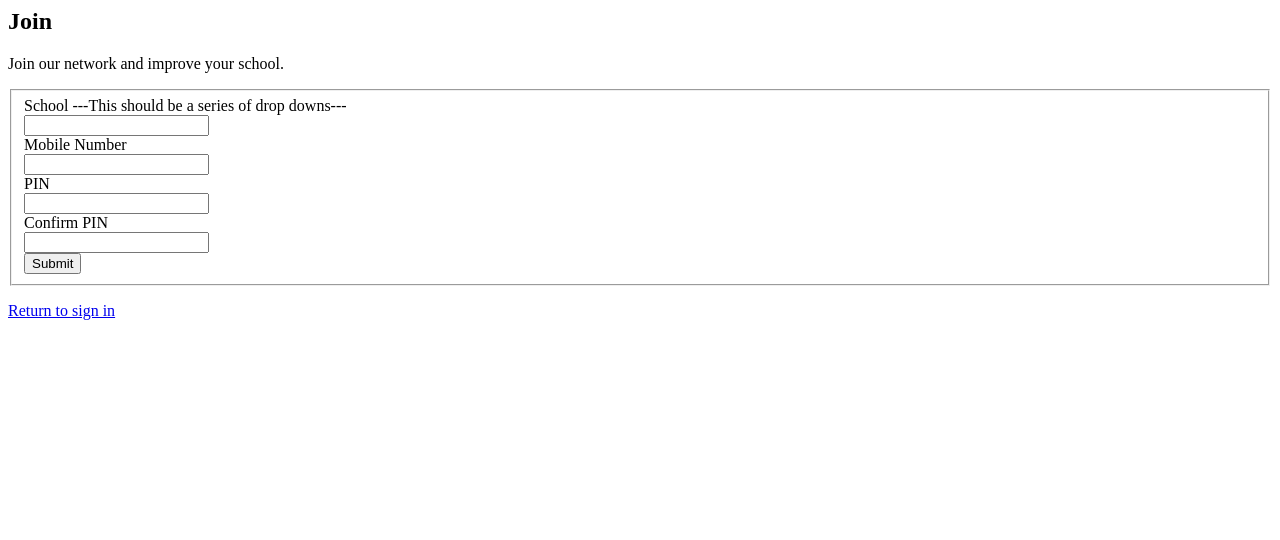
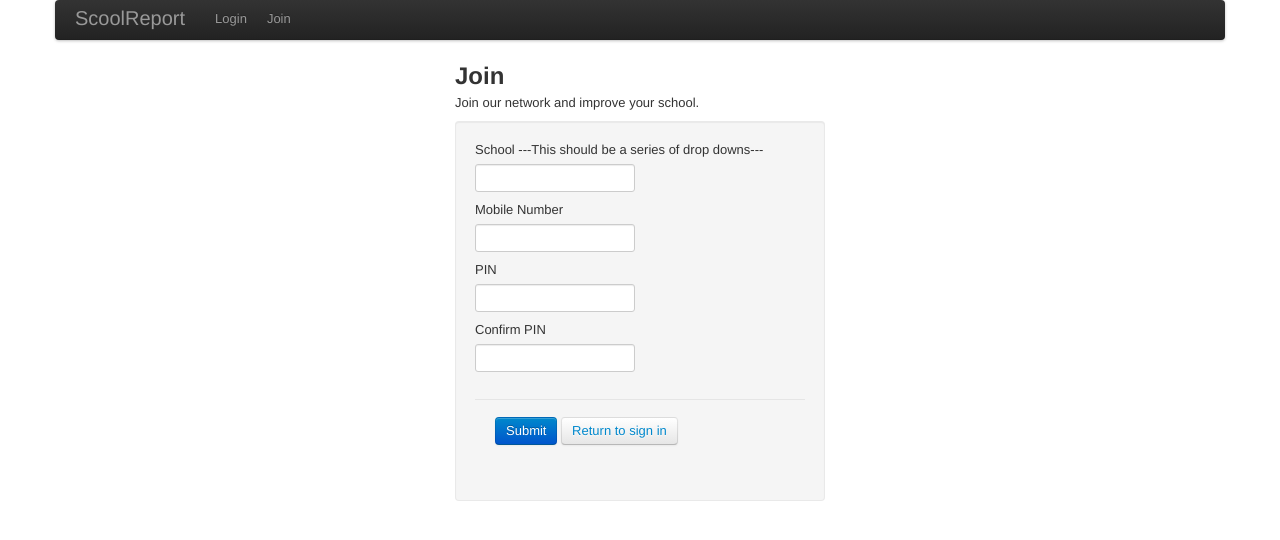
Before and after one commit to miltontony/SchoolReport, a Django app: template schoolreport/templates/registration/register.html in a window 1280 px wide. Shown: the top 540 px of the page. Run offline with Django 3.2, Linux system fonts and the light colour scheme; the template is opened without the code that fills it, so the values that code supplies are empty; some libraries are stand-ins or nearby versions.

Commit message:
Beautify

```diff
--- a/schoolreport/templates/base.html
+++ b/schoolreport/templates/base.html
@@ -1,9 +1,32 @@
-<html>
+<!DOCTYPE html>
+<html lang="en">
 <head>
+	<link rel="stylesheet" type="text/css" href="{{ STATIC_URL }}bootstrap/css/bootstrap.min.css" />
+	<link rel="stylesheet" type="text/css" href="{{ STATIC_URL }}bootstrap/css/bootstrap-responsive.min.css" />
     <link rel="stylesheet" type="text/css" href="{{ STATIC_URL }}css/style.css" />
+    <title>SchoolReport</title>
 </head>
 <body>
+<div class="container">
+<div class="navbar">
+	<div class="navbar-inner">
+		<div class="container">
+			<a class="brand" href="/">ScoolReport</a>
+			<div class="nav-collapse collapse">
+				<ul class="nav">
+					<li class="">
+						<a href="/login">Login</a>
+					</li>
+					<li class="">
+						<a href="/join">Join</a>
+					</li>
+				</ul>
+			</div>
+		</div>
+	</div>
+</div>
 {% block content %}
 {% endblock %}
+</div>
 </body>
 </html>
--- a/schoolreport/templates/registration/register.html
+++ b/schoolreport/templates/registration/register.html
@@ -1,27 +1,40 @@
 {% extends "base.html" %}
 
 {% block content %}
+<div class="row">
+	<div class="span4 offset4">
 		<h2>Join</h2>
 		<p>Join our network and improve your school.</p>
-    <form class="content-form" method="post">
+    </div>
+</div>
+<div class="row">
+	<div class="span4 offset4">
+    	<form class="content-form well" method="post">
     	<fieldset>
     	    <label for="form-school">School ---This should be a series of drop downs---</label>
     	    {% include "form_field_errors_snippet.html" with form_field=form.school %}
-        <input id="form-school" name="school" type="text" class="txt"/>
-
+    	    <input id="form-school" name="school" type="text" class="input-medium txt"/>
     	    <label for="form-username">Mobile Number</label>
     	    {% include "form_field_errors_snippet.html" with form_field=form.username %}
-        <input name="username" type="text" class="txt"/>
+    	    <input name="username" type="text" class="input-medium txt"/>
     	    <label>PIN</label>
     	    {% include "form_field_errors_snippet.html" with form_field=form.password1%}
-        <input name="password1" type="password" class="txt"/>
+    	    <input name="password1" type="password" class="input-medium txt"/>
     	    <label>Confirm PIN</label>
     	    {% include "form_field_errors_snippet.html" with form_field=form.password2 %}
-        <input name="password2" type="password" class="txt"/>
-        <input type="submit" class="btn" value="Submit" name="submit" />
+    	    <input name="password2" type="password" class="input-medium txt"/>
     	    <input type="hidden" name="next" value="{{next}}">
+    	    <div class="form-actions">
+	    	    <button type="submit" class="btn btn-primary" name="submit">Submit</button>
+	    	    <button class="btn more"><a href="{% url login %}">Return to sign in</a></button>
+			</div>
     	    {% csrf_token %}
     	</fieldset>
     	</form>
-    <div class="more"><a href="{% url login %}">Return to sign in</a></div>
+    </div>
+</div>
+<div class="row">
+	<div class="span6">
+	</div>
+</div>
 {% endblock %}
```
Also changed, not shown: schoolreport/templates/registration/login.html (+12 -4 lines). Lines whose indentation alone changed are shown as unchanged.
